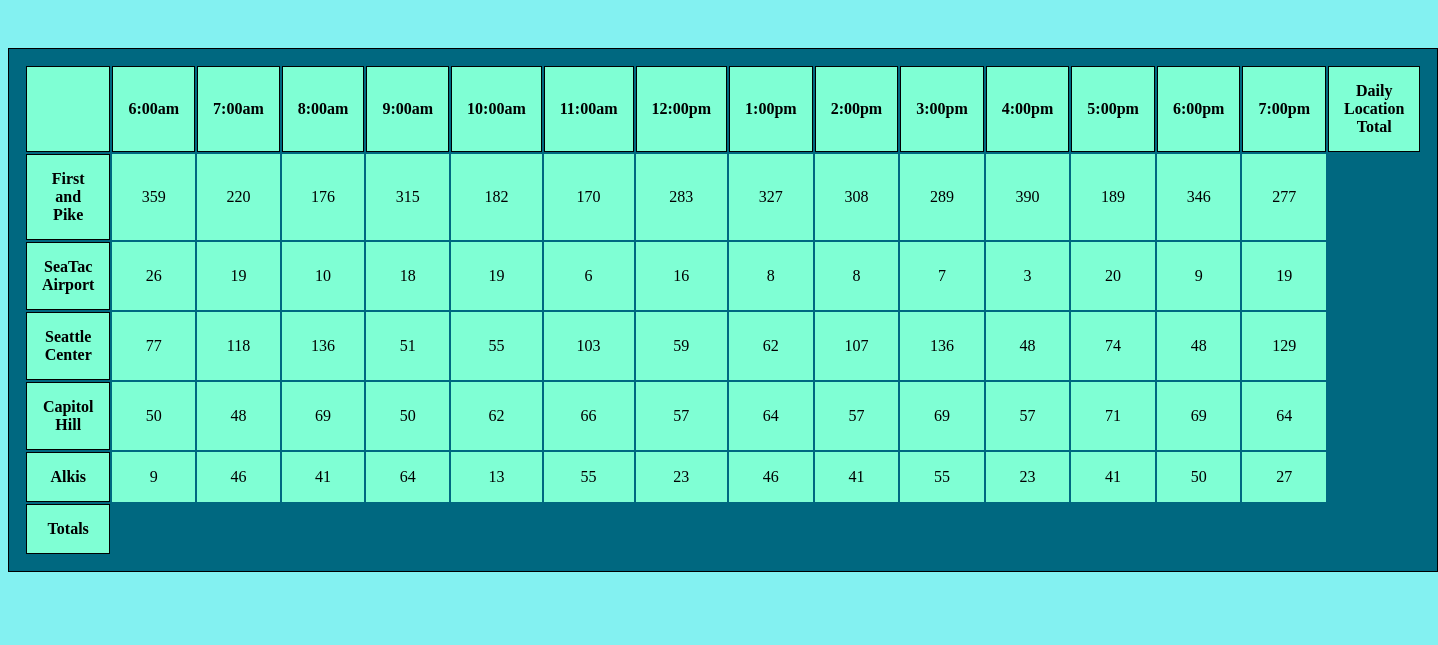
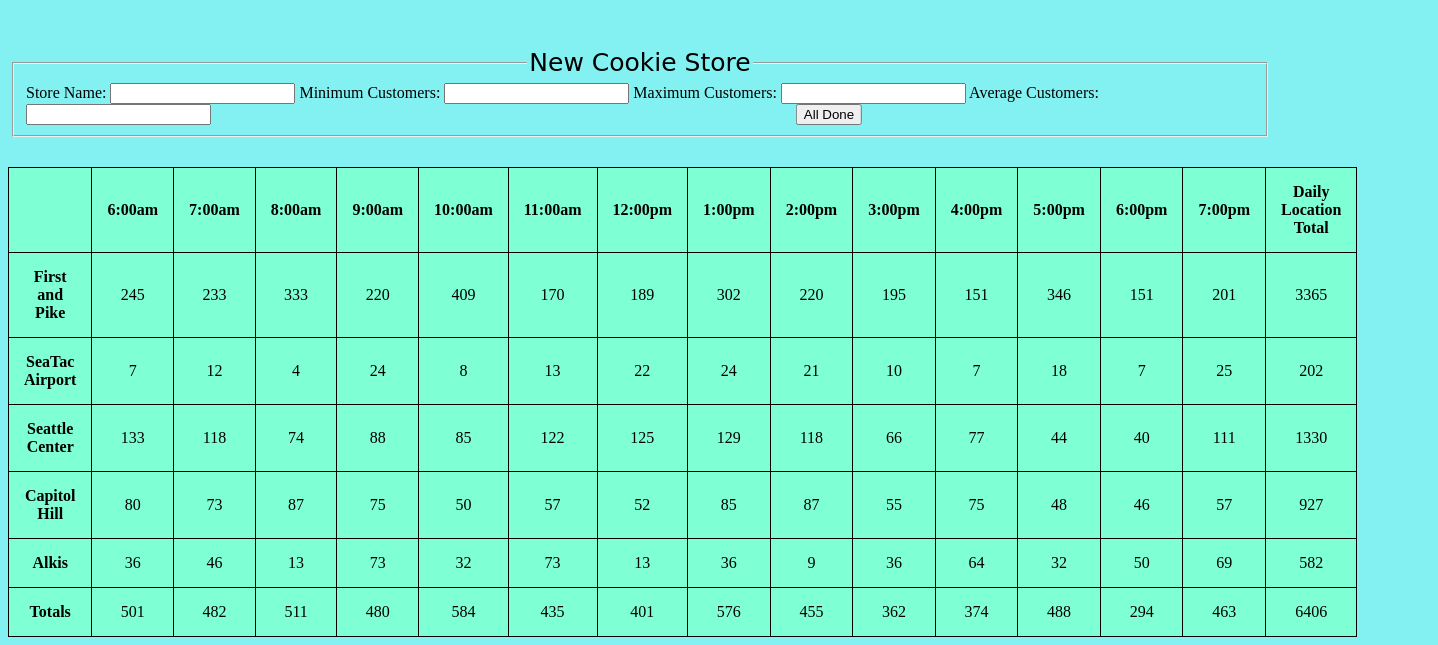
Before and after one commit to JCode1986/cookie_stand, a plain HTML site: page index.html in a window 1280 px wide. Shown: the part 311-956 px from the top of the page, 1438 px wide, since content can reach past the window. Before the commit the page ends 891 px from the top, so only its background shows below. Drawn offline with Linux system fonts and the light colour scheme.

Commit message:
totals and forms added

```diff
--- a/app.js
+++ b/app.js
@@ -1,10 +1,11 @@
 'use strict';
-//Good use of Object Literals (no constructors allowed today); one for each store model;
-// properties/values and methods are correctly constructed and given meaningful names
-// Main page meets requirements of the problem domain
-// Use template literals in your JS logic to render the stores as lists on the sales page
+
 var title = document.getElementById('cookie_title');
 title.innerHTML= `Pat's Amazing Salmon Cookies`;
+
+var hours_of_operation = ['6am', '7am', '8am', '9am', '10am', '11am', '12pm', '1pm', '2pm', '3pm', '4pm', '5pm', '6pm', '7pm'];
+var store_table = document.getElementById('stores');
+var cookie_form = document.getElementById('cookie_store');
 
 function getRandomIntInclusive(min, max) { //https://developer.mozilla.org/en-US/docs/Web/JavaScript/Reference/Global_Objects/Math/random
   min = Math.ceil(min);
@@ -12,7 +13,7 @@ function getRandomIntInclusive(min, max) { //https://developer.mozilla.org/en-US
   return Math.floor(Math.random() * (max - min + 1)) + min;
 };
 
-function Location (name, starting_hours, min_customers, max_customers, avg_cookie_sales, hourly_cookie_sales, element_id) {
+function Sales(name, starting_hours, min_customers, max_customers, avg_cookie_sales, hourly_cookie_sales, element_id) {
   this.name = name;
   this.starting_hours = starting_hours;
   this.min_customers = min_customers;
@@ -21,40 +22,85 @@ function Location (name, starting_hours, min_customers, max_customers, avg_cooki
   this.avg_cookie_sales = avg_cookie_sales;
   this.hourly_cookie_sales = hourly_cookie_sales;
   this.element_id = element_id;
+  this.daily_sales_total = 0;
 };
 
 //random hourly cookie generator
 
-Location.prototype.random_cookie_number = function (){
+Sales.prototype.random_cookie_number = function (){
   for(var i = 0; i < this.hours_in_workday; i++){
     var random_customer = getRandomIntInclusive(this.min_customers, this.max_customers);
     var random_cookie_number = random_customer * this.avg_cookie_sales;
-    var hourly_rounded_sales = Math.floor(random_cookie_number)
+    var hourly_rounded_sales = Math.floor(random_cookie_number);
     this.hourly_cookie_sales.push(hourly_rounded_sales);
+    this.daily_sales_total += hourly_rounded_sales;
   }
 };
 
-//render to page constructor function
+//total hourly sales stores
 
-Location.prototype.render = function(){
+Sales.prototype.stores_hourly_sales = function(){
+  var total_parent = document.getElementById('totals')
+  for(var j = 0; j < this.hours_in_workday.length; j++){
+    total_cookies += this.hourly_cookie_sales[j];
+    var hourly_totals = document.createElement('td');
+    hourly_totals.textContent = hourly_totals;
+    total_parent.appendChild(hourly_totals);
+  }
+};
+
+//render to page
+
+Sales.prototype.render = function(){
   this.random_cookie_number();
   var table_parent = document.getElementById(this.element_id);
-  for (var i = 0; i < this.hourly_cookie_sales.length; i++) {
-    var new_data = document.createElement('td');
-    var cookie_sales = this.hourly_cookie_sales[i];
+  var new_data, cookie_sales;
+  for (var k = 0; k < this.hourly_cookie_sales.length; k++) {
+    new_data = document.createElement('td');
+    cookie_sales = this.hourly_cookie_sales[k];
     new_data.textContent = cookie_sales;
     table_parent.appendChild(new_data);
   }
+  new_data = document.createElement('td');
+  new_data.textContent = this.daily_sales_total;
+  table_parent.appendChild(new_data);
 };
 
-var first_cookie_location = new Location('First and Pike', 6, 23, 65, 6.3, [], 'pike');
-var second_cookie_location = new Location('Sea Tac Airport', 6, 3, 24, 1.2, [], 'seatac');
-var third_cookie_location = new Location('Seattle Central', 6, 11, 38, 3.7, [], 'seattle');
-var fourth_cookie_location = new Location('Capitol Hill', 6, 20, 38, 2.3, [], 'chill');
-var fifth_cookie_location = new Location('Alki', 6, 2, 16, 4.6, [], 'alkis');
+//total store sales
 
-first_cookie_location.render();
-second_cookie_location.render();
-third_cookie_location.render();
-fourth_cookie_location.render();
-fifth_cookie_location.render();
+function get_total_hourly_sales(stores_array) {
+  var grand_total = 0;
+  var total_hourly_sales, new_data;
+  var table_parent = document.getElementById('totals');
+  for (var l = 0; l < hours_of_operation.length; l++){
+    total_hourly_sales = 0;
+    for (var k = 0; k < stores_array.length; k++){
+      total_hourly_sales += stores_array[k].hourly_cookie_sales[l];
+    }
+    grand_total += total_hourly_sales;
+    new_data = document.createElement('td');
+    new_data.textContent = total_hourly_sales;
+    table_parent.appendChild(new_data);
+  }
+    new_data = document.createElement('td');
+    new_data.textContent = grand_total;
+    table_parent.appendChild(new_data);
+}
+
+//arguments going into parameters
+
+var cookie_locations_array = [];
+
+cookie_locations_array.push(new Sales('First and Pike', 6, 23, 65, 6.3, [], 'pike'));  //Pike
+cookie_locations_array.push(new Sales('Sea Tac Airport', 6, 3, 24, 1.2, [], 'seatac')); //Seatac Airport
+cookie_locations_array.push(new Sales('Seattle Central', 6, 11, 38, 3.7, [], 'seattle')); //Seattle Central
+cookie_locations_array.push(new Sales('Capitol Hill', 6, 20, 38, 2.3, [], 'chill')); //Capitol Hill
+cookie_locations_array.push(new Sales('Alki', 6, 2, 16, 4.6, [], 'alkis')); //Alki
+
+//loop render
+
+for (var l = 0; l < cookie_locations_array.length; l++) {
+    cookie_locations_array[l].render();
+}
+
+get_total_hourly_sales(cookie_locations_array);
--- a/index.html
+++ b/index.html
@@ -9,9 +9,29 @@
 </head>
 <body>
   <h1 id="cookie_title">Magical Cookie Sale!</h1>
+  <form id="cookie_store">
+      <fieldset>
+        <legend>New Cookie Store</legend>
 
-<table id="cookie_table">
-  <tr id ="hours">
+        <label for="store_name">Store Name:
+          <input name="store_name" type="text">
+        </label>
+
+        <label for="min_customers"> Minimum Customers:</label>
+          <input type="text" name="min_customers">
+
+        <label for="max_customers"> Maximum Customers:</label>
+        <input type="text" name="max_customers">
+
+        <label for="avg_customers">Average Customers:</label>
+        <input type="text" name="avg_customers">
+
+        <button id = "button" type="submit">All Done</button>
+      </fieldset>
+    </form>
+
+  <table id="cookie_table">
+    <tr id ="hours">
     <th></th>
     <th>6:00am</th>
     <th>7:00am</th>
@@ -47,7 +67,7 @@
   <tr id="totals">
     <th scope="row">Totals</th>
   </tr>
-  </table>
+  <table id="stores"></table>
   <script src="app.js"></script>
 </body>
 </html>
--- a/style.css
+++ b/style.css
@@ -5,17 +5,21 @@ body {
   border: 1px solid black;
   text-align: center;
   padding: 15px;
-  background-color: rgb(0, 104, 128);;
+  background-color: rgb(0, 104, 128);
+  border-collapse: collapse;
+  margin: auto;
 }
 #cookie_table th {
   padding: 15px;
   border: 1px solid black;
+  border-collapse: collapse;
 }
 #cookie_table tr {
   background: aquamarine;
   border-bottom: 1px;
   border-color: black;
   border: 1px;
+  border-collapse: collapse;
 }
 #cookie_title {
   text-align: center;
@@ -28,3 +32,21 @@ body {
   font-size: 77px;
   text-shadow: 5px 5px black;
 }
+#cookie_store {
+  margin: auto;
+  align-content: center;
+  width: 1260px;
+  padding-bottom: 30px;
+}
+legend {
+    margin: auto;
+    font-family: cursive;
+    font-size: 25px;
+}
+#button {
+  margin-left: 50%;
+  transform: translate(-50%, 0);
+}
+#cookie_table td {
+  border: 1px solid black;
+}
```
